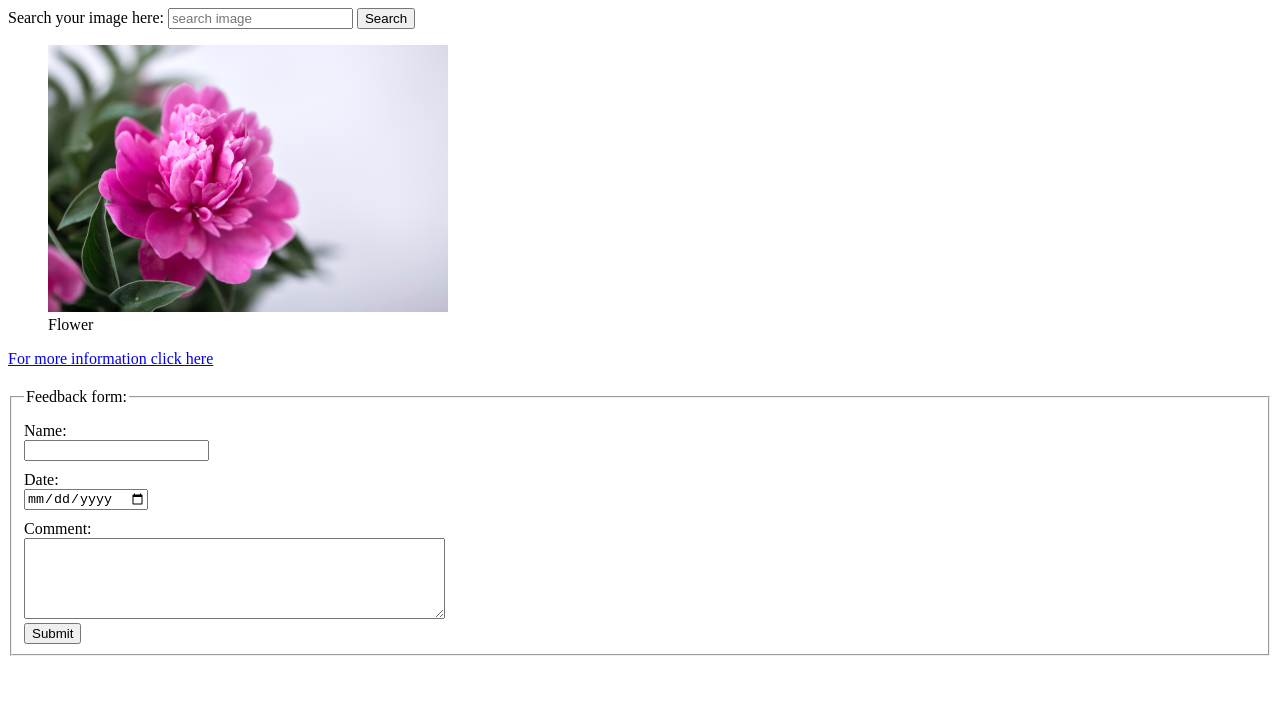
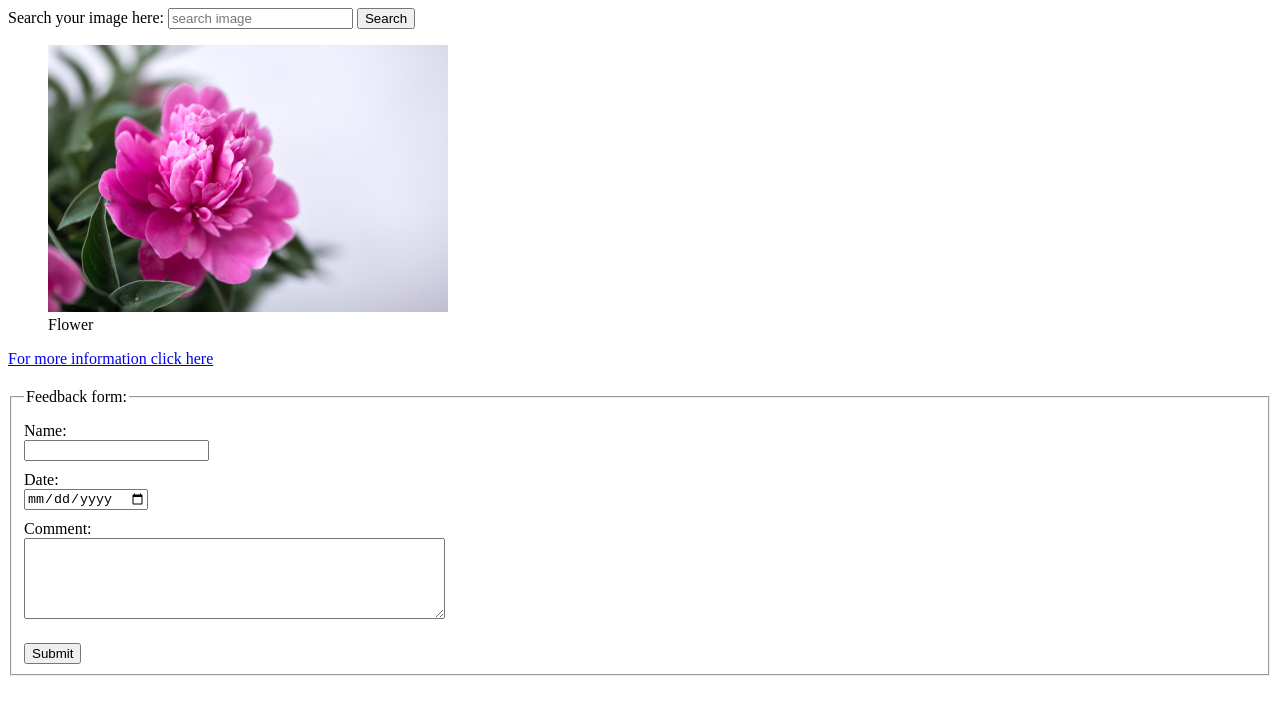
Before and after one commit to masudulalam/Practice-Tasks, a plain HTML site: page index.html in a window 1280 px wide. Drawn offline with Linux system fonts and the light colour scheme.

Commit message:
added margin on submit button

```diff
--- a/index.html
+++ b/index.html
@@ -13,6 +13,9 @@
             display: block;
         }
         fieldset{
+            margin-top: 20px;
+        }
+        .mt-20{
             margin-top: 20px;
         }
     </style>
@@ -47,7 +50,7 @@
                 <label for="text"><span class="block">Comment:</span>
                     <textarea cols="50" rows="5" id="text"></textarea>
                 </label>
-                <input type="submit" value="Submit">
+                <input class="mt-20" type="submit" value="Submit">
             </form>
         </fieldset>
     </main>
```
